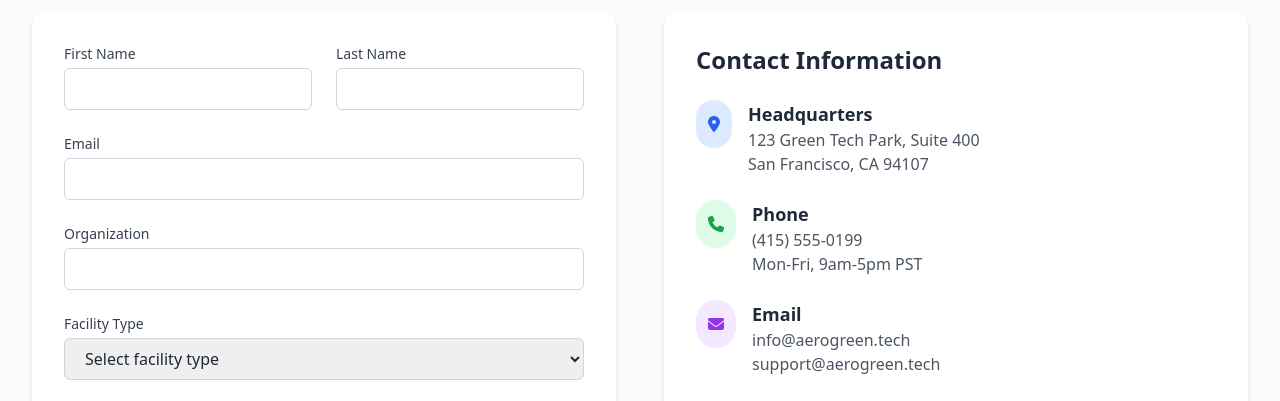
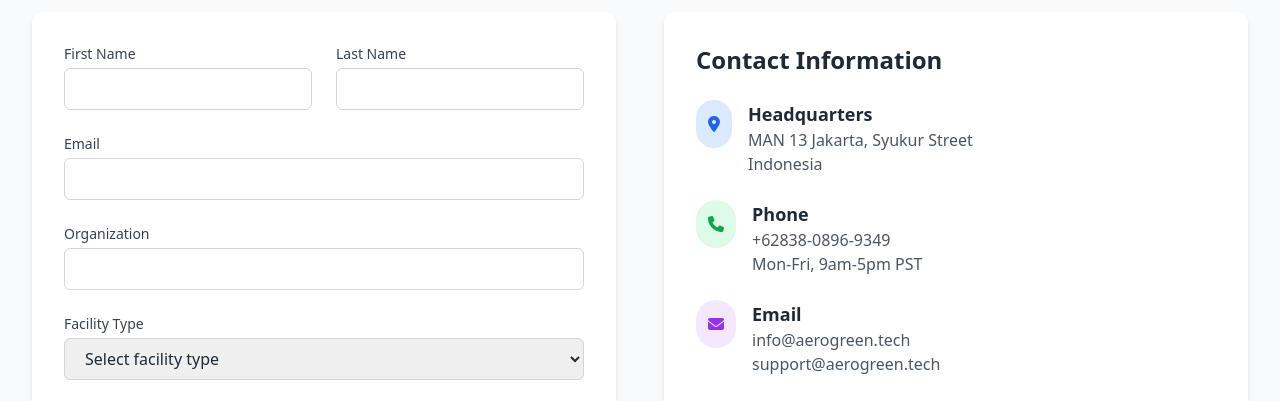
Before and after one commit to Genesis410/AeroGreens, a plain HTML site: page index.html in a window 1280 px wide. Shown: the part 5580-5981 px from the top of the page. Drawn offline with nearby package versions, Linux system fonts and the light colour scheme.

Commit message:
Update index.html

```diff
--- a/index.html
+++ b/index.html
@@ -837,7 +837,7 @@
                                 </div>
                                 <div class="ml-4">
                                     <h4 class="text-lg font-semibold text-gray-800">Headquarters</h4>
-                                    <p class="text-gray-600">123 Green Tech Park, Suite 400<br>San Francisco, CA 94107</p>
+                                    <p class="text-gray-600">MAN 13 Jakarta, Syukur Street<br>Indonesia</p>
                                 </div>
                             </div>
 
@@ -849,7 +849,7 @@
                                 </div>
                                 <div class="ml-4">
                                     <h4 class="text-lg font-semibold text-gray-800">Phone</h4>
-                                    <p class="text-gray-600">(415) 555-0199<br>Mon-Fri, 9am-5pm PST</p>
+                                    <p class="text-gray-600">+62838-0896-9349<br>Mon-Fri, 9am-5pm PST</p>
                                 </div>
                             </div>
 
```
